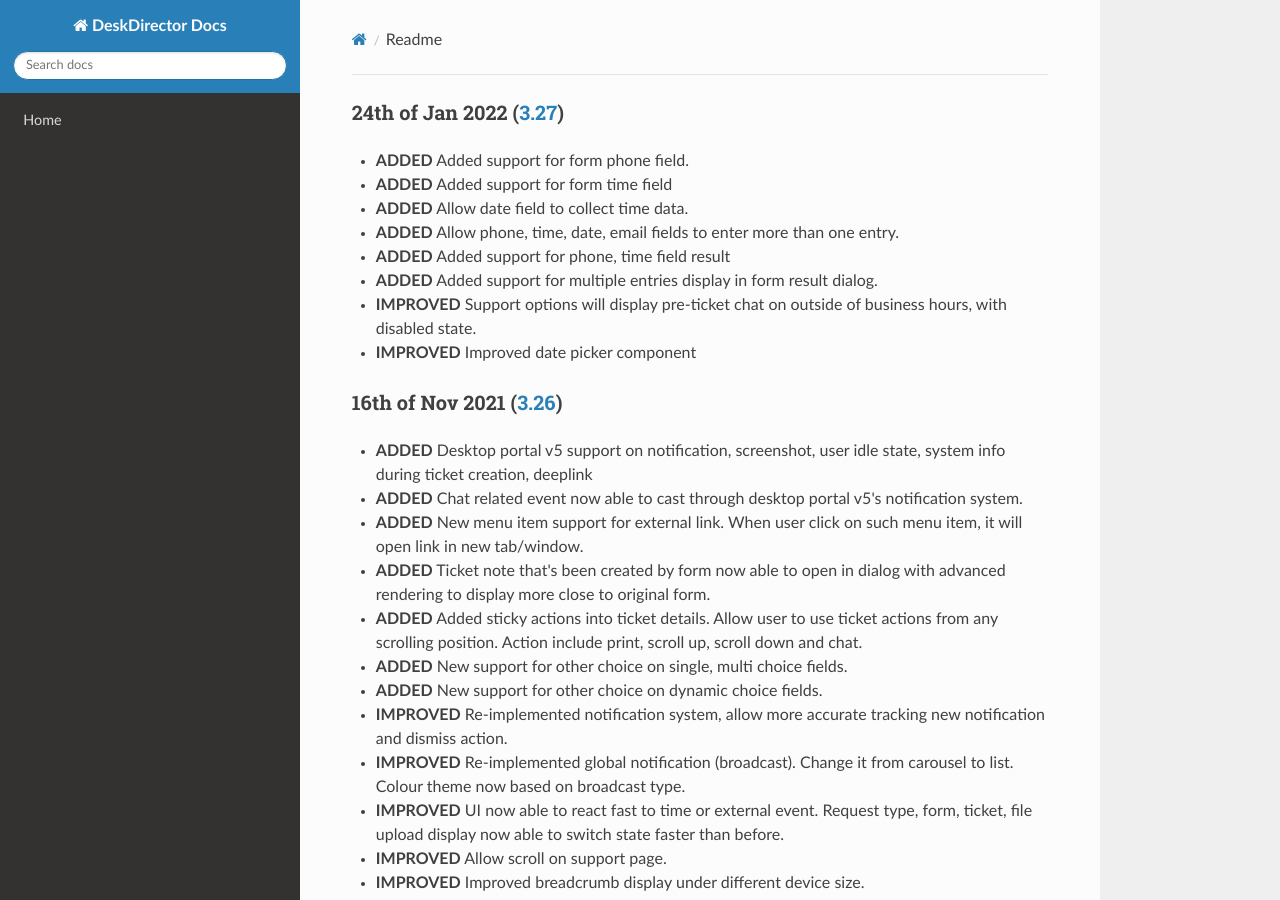
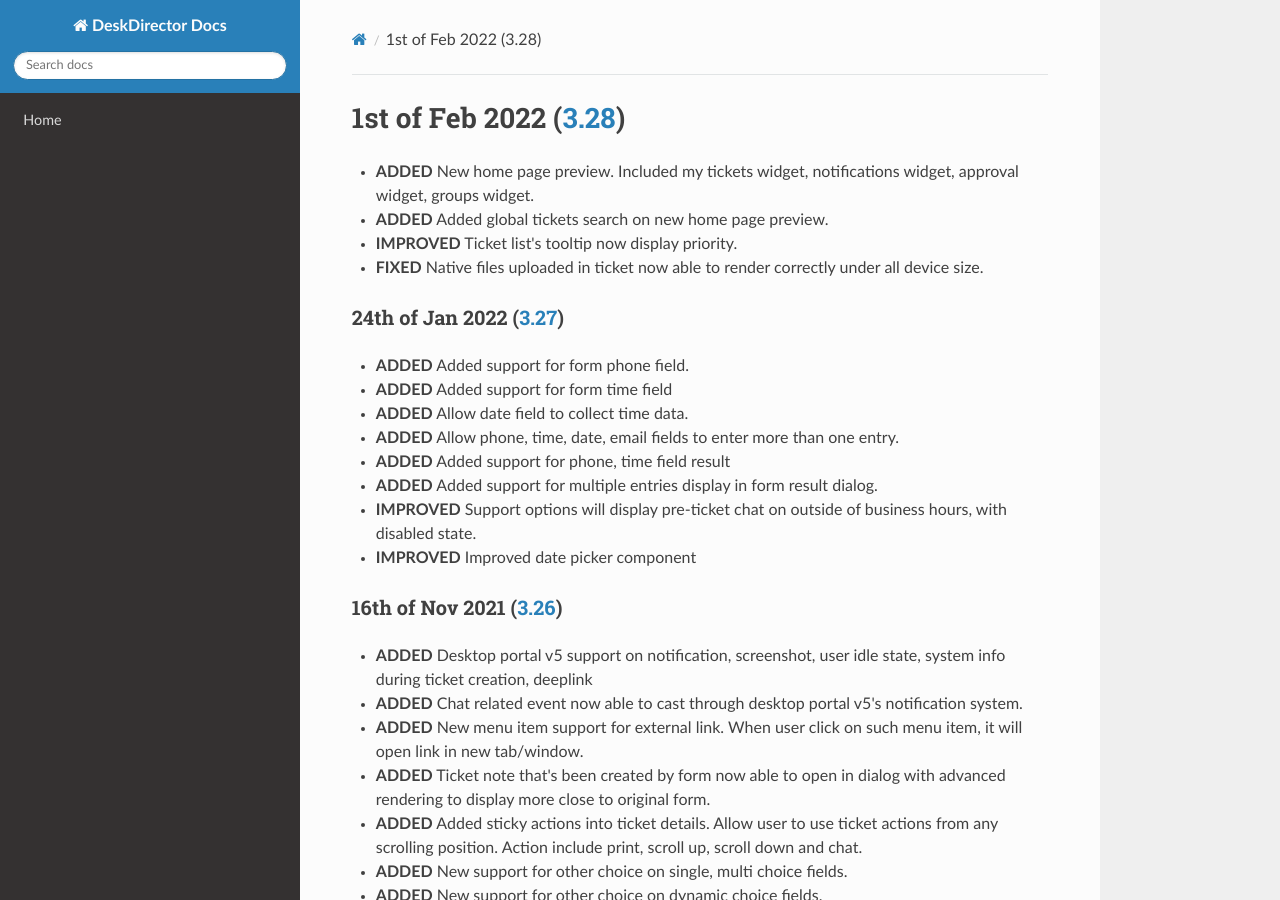
Before and after one commit to DeskDirector/docs, an MkDocs documentation site: the page built from docs/_release/portal/readme.md, in a window 1280 px wide and 900 px high. Built offline with MkDocs 1.6.1, drawn with Linux system fonts in a browser that asks for light colours; nearby versions of some CDN libraries; old or Windows-style settings are respelled for this version of MkDocs.

Commit message:
Update readme.md

```diff
--- a/docs/_release/portal/readme.md
+++ b/docs/_release/portal/readme.md
@@ -1,3 +1,10 @@
+# 1st of Feb 2022 ([3.28](v3.28))
+
+- **ADDED** New home page preview. Included my tickets widget, notifications widget, approval widget, groups widget.
+- **ADDED** Added global tickets search on new home page preview.
+- **IMPROVED** Ticket list's tooltip now display priority.
+- **FIXED** Native files uploaded in ticket now able to render correctly under all device size.
+
 ### 24th of Jan 2022 ([3.27](v3.27))
 
 - **ADDED** Added support for form phone field.
```
